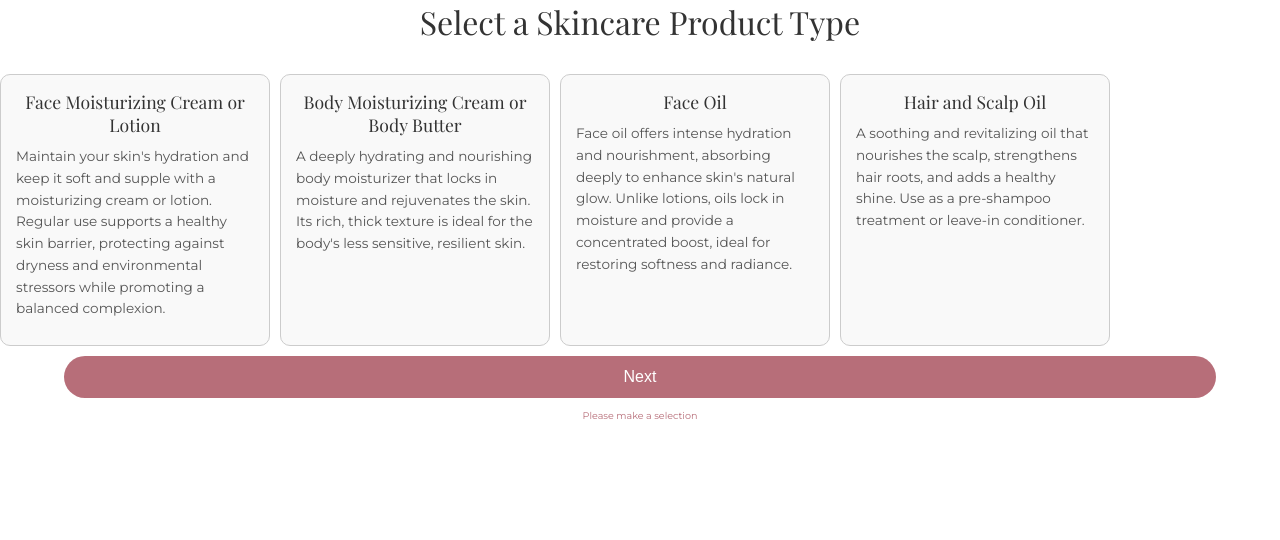
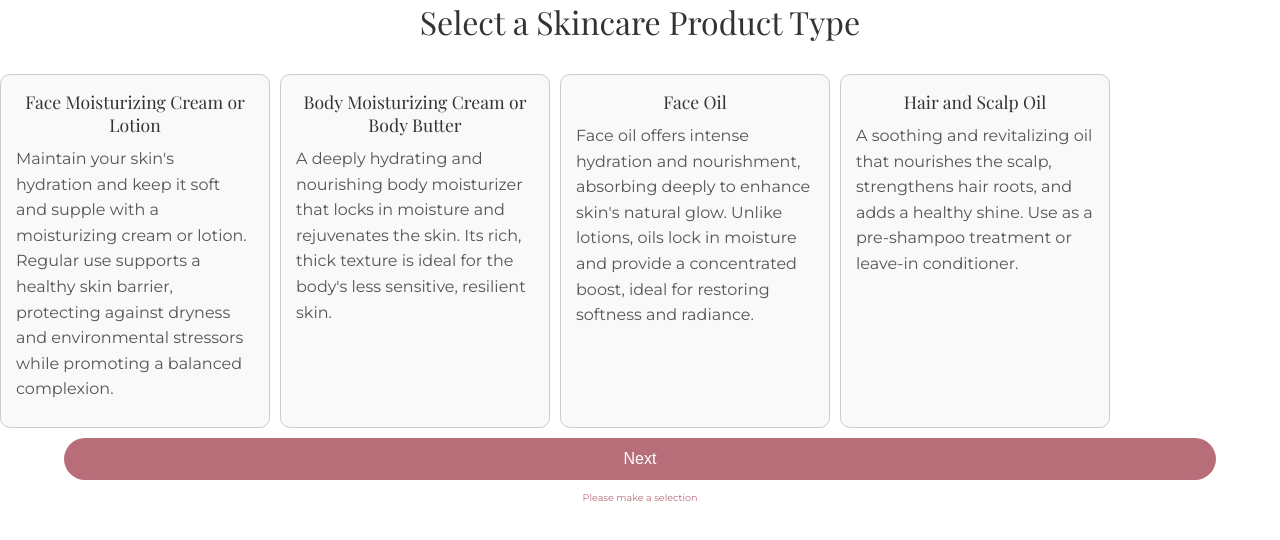
Before and after one commit to cwkoss/skincare, a React (Create React App) app: page /#/product in a window 1280 px wide. Shown: the top 540 px of the page. Built offline with nearby package versions, Linux system fonts and the light colour scheme; no server answers.

Commit message:
Make bigger text on product

```diff
--- a/src/App.css
+++ b/src/App.css
@@ -260,6 +260,10 @@ button.submit:disabled {
   color: #555;
 }
 
+.scroll-item p.big {
+  font-size: 1em;
+}
+
 .item-feature {
   font-size: 0.9em;
   color: #777;
--- a/src/Product.js
+++ b/src/Product.js
@@ -93,6 +93,7 @@ function Product() {
         selectedItem={selectedProduct}
         isMultipleSelection={false}
         itemRefs={itemRefs}
+        big={true}
       />
     </Layout>
   );
--- a/src/ScrollContainer.js
+++ b/src/ScrollContainer.js
@@ -1,7 +1,7 @@
 import React from 'react';
 import ingredients from './ingredients'; // Import ingredients
 
-const ScrollContainer = ({ items, handleSelection, selectedItem, itemRefs }) => {
+const ScrollContainer = ({ items, handleSelection, selectedItem, itemRefs, big }) => {
   const renderExpandedIngredient = (key, value) => {
     return (
       <React.Fragment key={key}>
@@ -21,7 +21,7 @@ const ScrollContainer = ({ items, handleSelection, selectedItem, itemRefs }) =>
           onClick={() => handleSelection(item, index)}
         >
           <h2>{item.title}</h2>
-          <p>{item.description}</p>
+          <p className={big ? 'big' : ''}>{item.description}</p>
           {item.ingredients && Object.keys(item.ingredients).length > 0 && (
             <>
               <p>Ingredients:</p>
```
